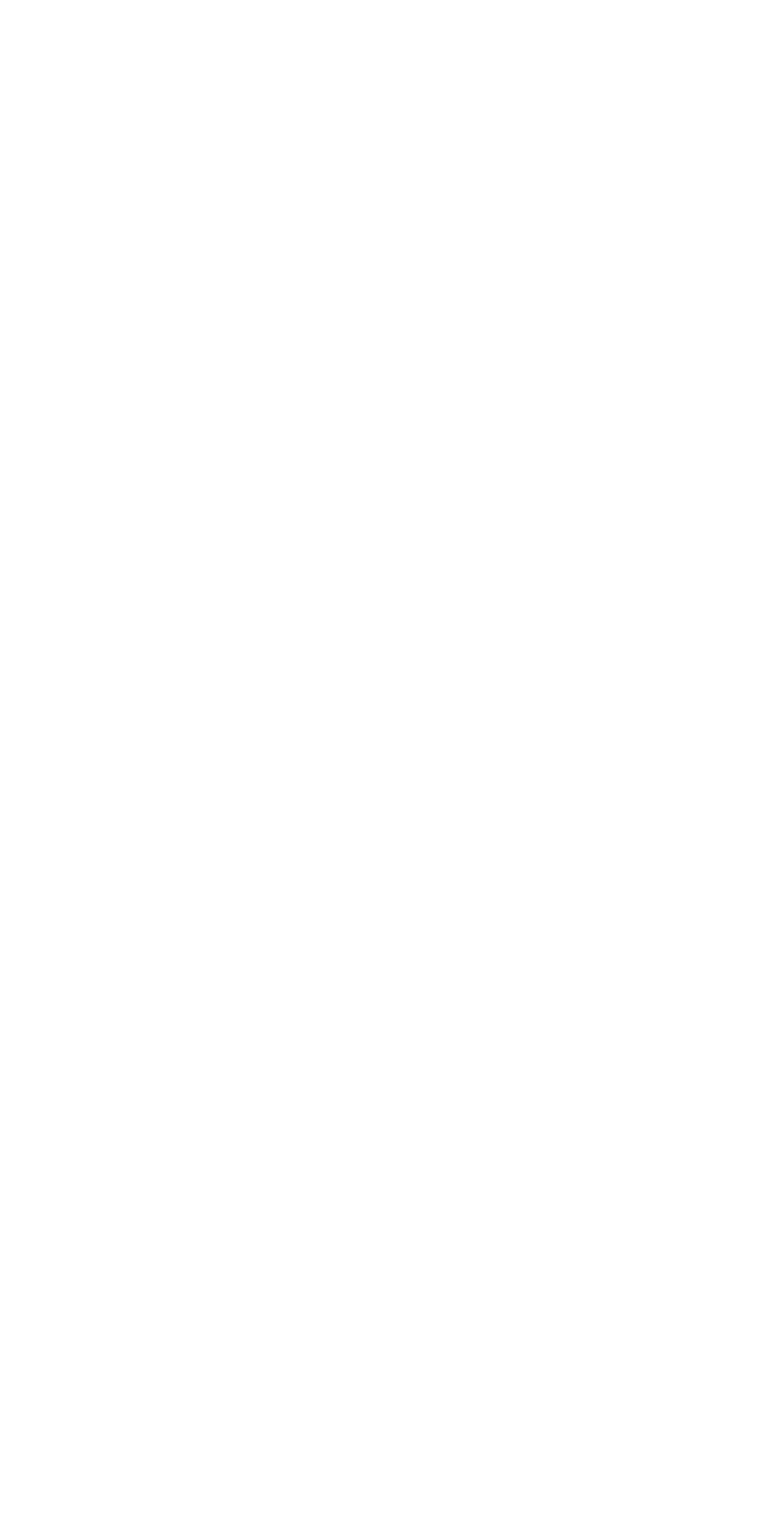
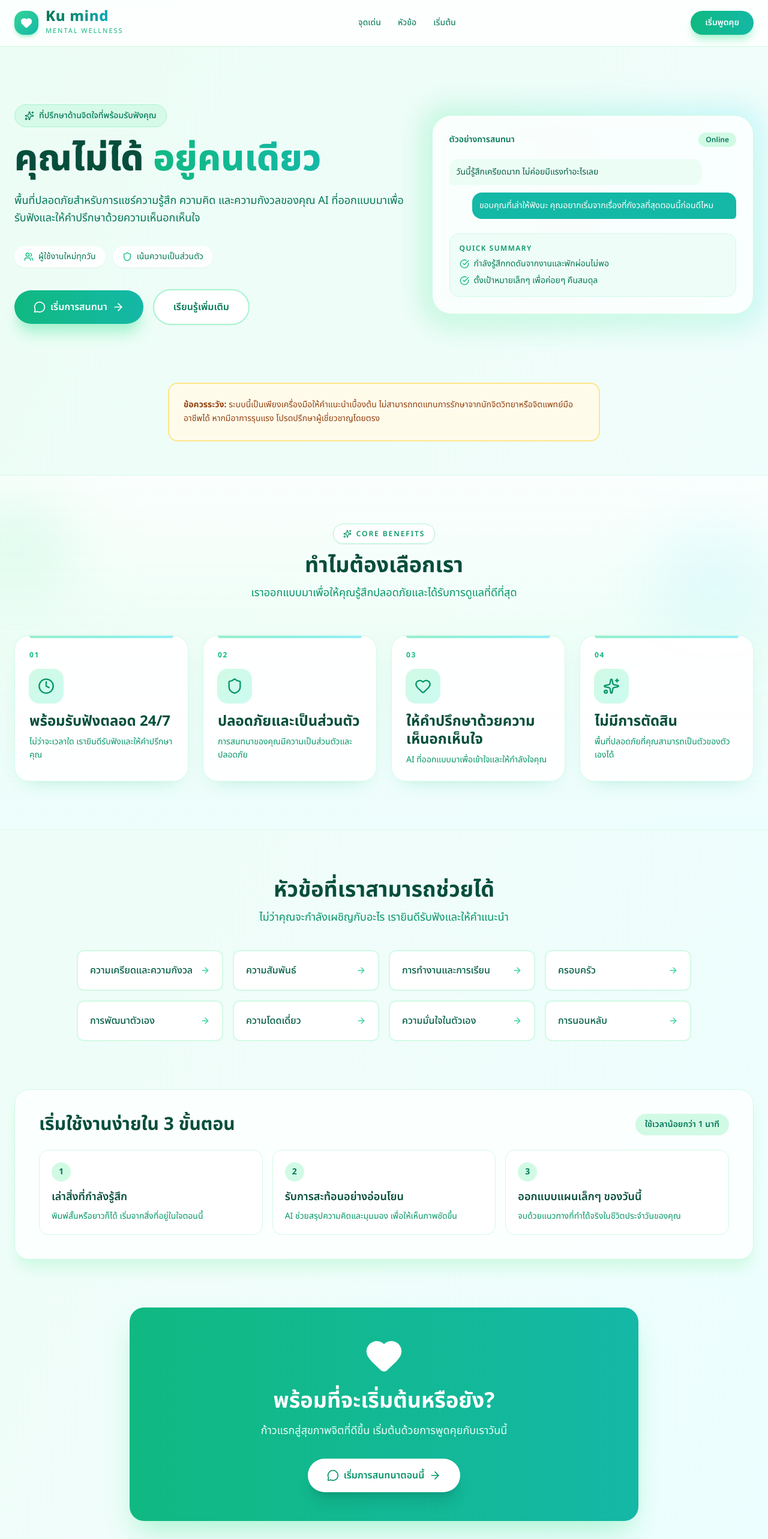
Before and after one commit to ku-mind/ku-mind, a React (Vite) app in the folder frontend/: page /home in a window 1280 px wide. Before the commit this address had no page. Shown: the top 2566 px of the page at 60% size. Before the commit the page ends 800 px from the top, so only its background shows below. Built offline with nearby package versions, Linux system fonts and the light colour scheme.

Commit message:
fix: add more path

```diff
--- a/frontend/src/App.tsx
+++ b/frontend/src/App.tsx
@@ -14,6 +14,7 @@ export default function App() {
     <BrowserRouter>
       <Routes>
         <Route path="/" element={<Home />} />
+        <Route path="/home" element={<Home />} />
         <Route path="/login" element={<Login />} />
         <Route path="/register" element={<Register />} />
         <Route
@@ -24,6 +25,7 @@ export default function App() {
             </PrivateRoute>
           }
         />
+        <Route path="*" element={<Navigate to="/" replace />} />
       </Routes>
     </BrowserRouter>
   );
--- a/frontend/src/pages/home.tsx
+++ b/frontend/src/pages/home.tsx
@@ -8,8 +8,15 @@ import {
   Sparkles,
   Users,
 } from "lucide-react";
+import { useNavigate } from "react-router-dom";
 
 export default function Home() {
+  const navigate = useNavigate();
+
+  const goToLogin = () => {
+    navigate("/login");
+  };
+
   const features = [
     {
       icon: Clock,
@@ -93,7 +100,10 @@ export default function Home() {
             </a>
           </nav>
 
-          <button className="rounded-full bg-gradient-to-r from-emerald-500 to-teal-500 px-6 py-2.5 text-sm font-semibold text-white shadow-lg shadow-emerald-200 transition-all hover:-translate-y-0.5 hover:from-emerald-600 hover:to-teal-600 hover:shadow-xl">
+          <button
+            onClick={goToLogin}
+            className="rounded-full bg-gradient-to-r from-emerald-500 to-teal-500 px-6 py-2.5 text-sm font-semibold text-white shadow-lg shadow-emerald-200 transition-all hover:-translate-y-0.5 hover:from-emerald-600 hover:to-teal-600 hover:shadow-xl"
+          >
             เริ่มพูดคุย
           </button>
         </div>
@@ -128,7 +138,10 @@ export default function Home() {
           </div>
 
           <div className="mt-9 flex flex-col gap-4 sm:flex-row sm:items-center">
-            <button className="group inline-flex items-center justify-center gap-2 rounded-full bg-gradient-to-r from-emerald-500 to-teal-500 px-8 py-4 text-white shadow-xl shadow-emerald-200 transition-all hover:-translate-y-0.5 hover:from-emerald-600 hover:to-teal-600 hover:shadow-2xl">
+            <button
+              onClick={goToLogin}
+              className="group inline-flex items-center justify-center gap-2 rounded-full bg-gradient-to-r from-emerald-500 to-teal-500 px-8 py-4 text-white shadow-xl shadow-emerald-200 transition-all hover:-translate-y-0.5 hover:from-emerald-600 hover:to-teal-600 hover:shadow-2xl"
+            >
               <MessageCircle className="h-5 w-5" />
               <span className="font-semibold">เริ่มการสนทนา</span>
               <ArrowRight className="h-5 w-5 transition-transform group-hover:translate-x-1" />
@@ -277,7 +290,10 @@ export default function Home() {
             <p className="mx-auto mt-4 max-w-2xl text-lg text-emerald-50">
               ก้าวแรกสู่สุขภาพจิตที่ดีขึ้น เริ่มต้นด้วยการพูดคุยกับเราวันนี้
             </p>
-            <button className="group mt-8 inline-flex items-center gap-2 rounded-full bg-white px-8 py-4 font-semibold text-emerald-600 shadow-xl transition-all hover:bg-emerald-50">
+            <button
+              onClick={goToLogin}
+              className="group mt-8 inline-flex items-center gap-2 rounded-full bg-white px-8 py-4 font-semibold text-emerald-600 shadow-xl transition-all hover:bg-emerald-50"
+            >
               <MessageCircle className="h-5 w-5" />
               <span>เริ่มการสนทนาตอนนี้</span>
               <ArrowRight className="h-5 w-5 transition-transform group-hover:translate-x-1" />
```
